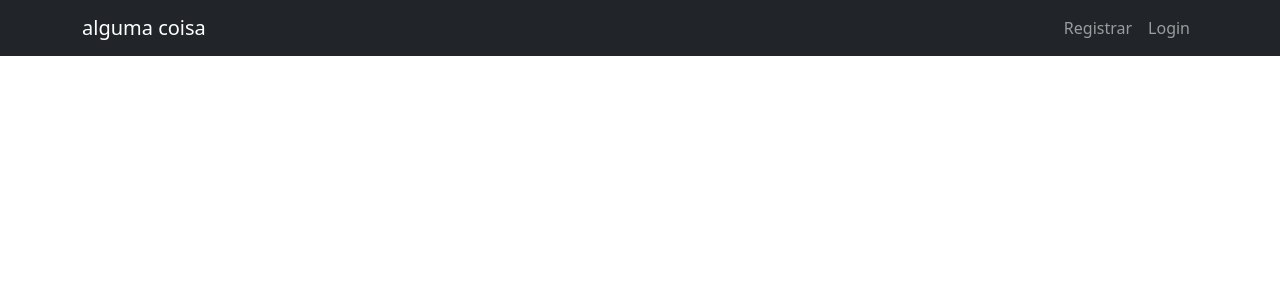
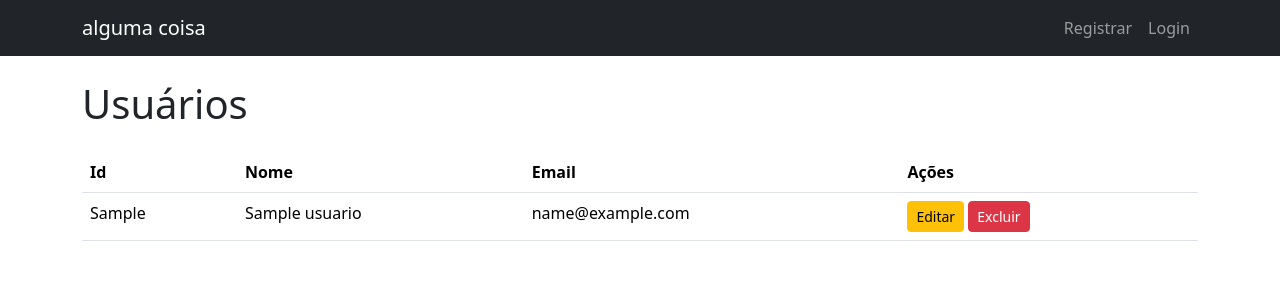
Before and after one commit to JhonataFerreiraIFRN/Aplica-o-web-doTO-DO-LIST, a Flask app: template main/templates/auth/usuario.html in a window 1280 px wide. Shown: the top 300 px of the page. Run offline with Flask 3, Linux system fonts and the light colour scheme; the template is opened without the code that fills it: most values are stand-ins (such as "Sample title", 1, 10 or a date in 2020).

Commit message:
resolvendo bugs do usuario

```diff
--- a/main/auth.py
+++ b/main/auth.py
@@ -55,9 +55,9 @@ def registro():
 def lista_usuarios():
     db = get_db()
     usuarios = db.execute(
-        'SLECT Id_Usuario, nome, email FROM USUARIOS ORDER BY Id_Usuario DESC'
+        'SELECT Id_Usuario, nome, email FROM USUARIOS ORDER BY Id_Usuario DESC'
     ).fetchall()
-    return render_template('auth/usuarios.html', usuarios=usuarios)
+    return render_template('auth/usuario.html', usuarios=usuarios)
 @bp.route('/usuario/<int:id_usuario>/editar', methods=('GET', 'POST'))
 @login_required
 def editar_usuario(id_usuario):
--- a/main/templates/auth/usuario.html
+++ b/main/templates/auth/usuario.html
@@ -1,32 +1,29 @@
 {% extends 'base.html' %}
-<!DOCTYPE html>
-<html>
-<head>
-    <title>Usuários</title>
-</head>
-<body>
-    <h1>Lista de Usuários</h1>
-    <table border="1">
+{% block header %}<h1>Usuários</h1>{% endblock %}
+{% block content %}
+  <table class="table">
+    <thead>
       <tr>
-            <th>ID</th>
+        <th>Id</th>
         <th>Nome</th>
         <th>Email</th>
         <th>Ações</th>
       </tr>
+    </thead>
+    <tbody>
       {% for usuario in usuarios %}
       <tr>
-            <td>{{ usuario['Id_Usuario'] }}</td>
+        <td>{{usuario ['Id_Usuario']}}</td>
         <td>{{ usuario['nome'] }}</td>
         <td>{{ usuario['email'] }}</td>
         <td>
-                <a href="{{ url_for('auth.editar_usuario', id_usuario=usuario['Id_Usuario']) }}">Editar</a>
-                <form action="{{ url_for('auth.excluir_usuario', id_usuario=usuario['Id_Usuario']) }}" method="post" style="display:inline;">
-                    <button type="submit" onclick="return confirm('Tem certeza que deseja excluir?');">Excluir</button>
+          <a href="{{ url_for('auth.editar_usuario', id_usuario=usuario['Id_Usuario']) }}" class="btn btn-warning btn-sm">Editar</a>
+          <form method="post" action="{{ url_for('auth.excluir_usuario', id_usuario=usuario['Id_Usuario']) }}" style="display:inline;">
+            <button type="submit" class="btn btn-danger btn-sm" onclick="return confirm('Tem certeza que deseja excluir?')">Excluir</button>
           </form>
         </td>
       </tr>
       {% endfor %}
+    </tbody>
   </table>
-    <a href="{{ url_for('auth.registro') }}">Novo Usuário</a>
-</body>
-</html>
+{% endblock %}
```
Also changed, not shown: main/__init__.py (+7 -7 lines), instance/flaskr.sqlite. Lines whose indentation alone changed are shown as unchanged.
